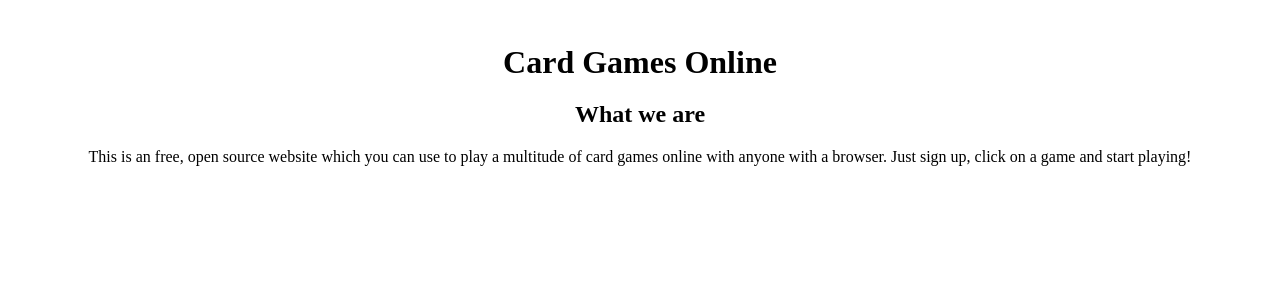
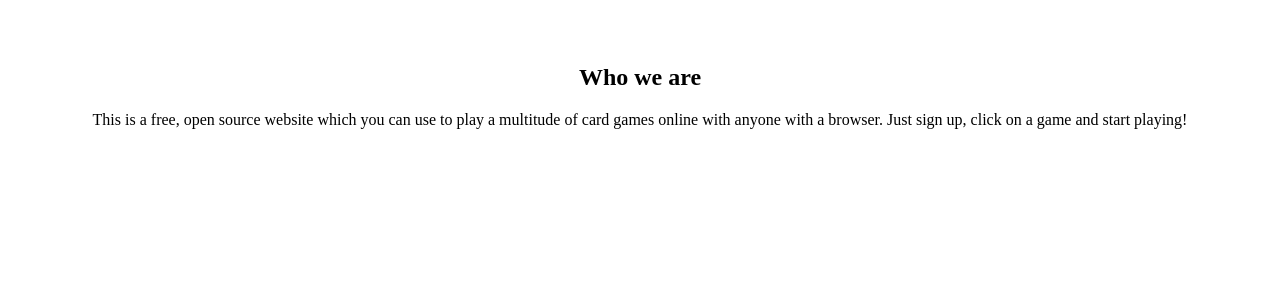
Before and after one commit to Ash4669/Chase-The-Ace, a Flask app: page / in a window 1280 px wide. Shown: the part 53-353 px from the top of the page. Run offline with Flask 2, Linux system fonts and the light colour scheme; parts of the project's set-up code (start-up, migrations or seed data) failed here and were passed over.

Commit message:
reworded main page text

```diff
--- a/application/templates/home/index.html
+++ b/application/templates/home/index.html
@@ -1,7 +1,6 @@
 {% extends "base.html" %}
 
 {% block content %}
-<h1>Card Games Online</h1>
-<h2>What we are</h2>
-<p>This is an free, open source website which you can use to play a multitude of card games online with anyone with a browser. Just sign up, click on a game and start playing!</p>
+<h2>Who we are</h2>
+<p>This is a free, open source website which you can use to play a multitude of card games online with anyone with a browser. Just sign up, click on a game and start playing!</p>
 {% endblock %}
```
